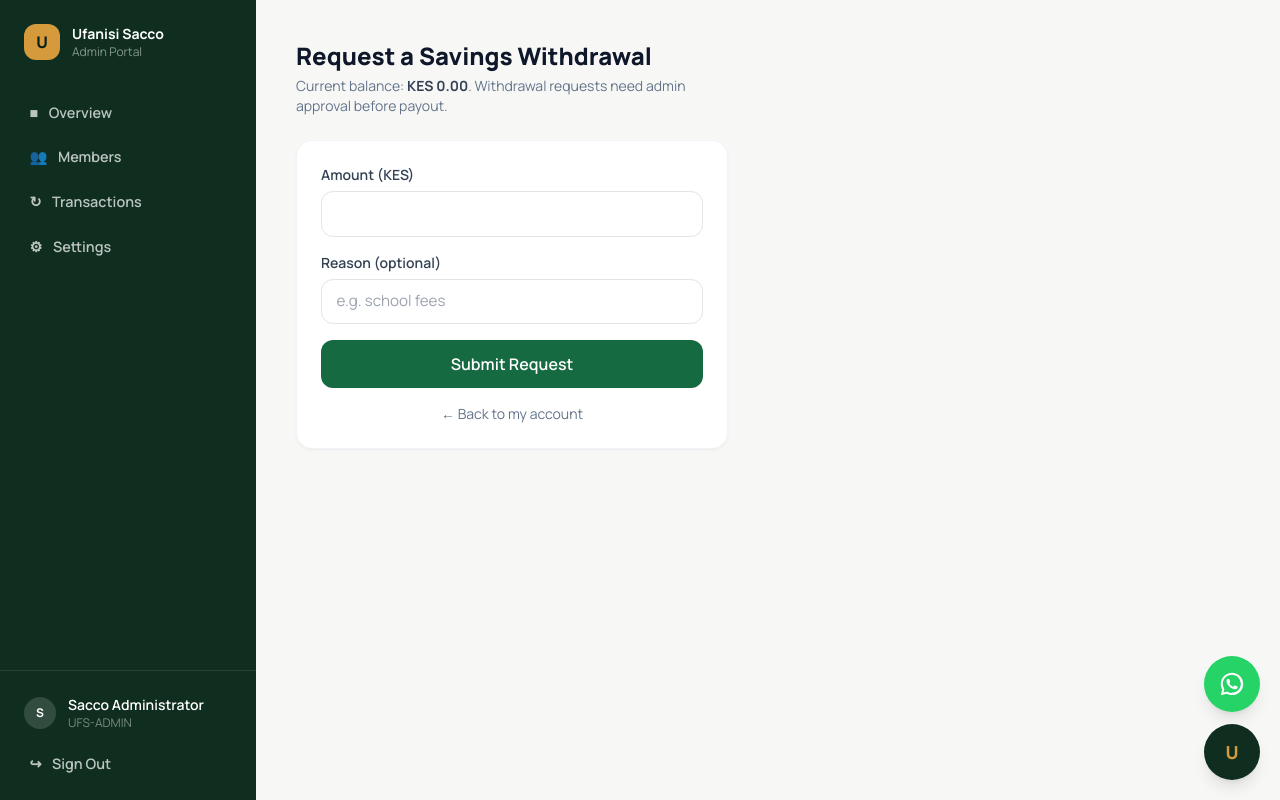
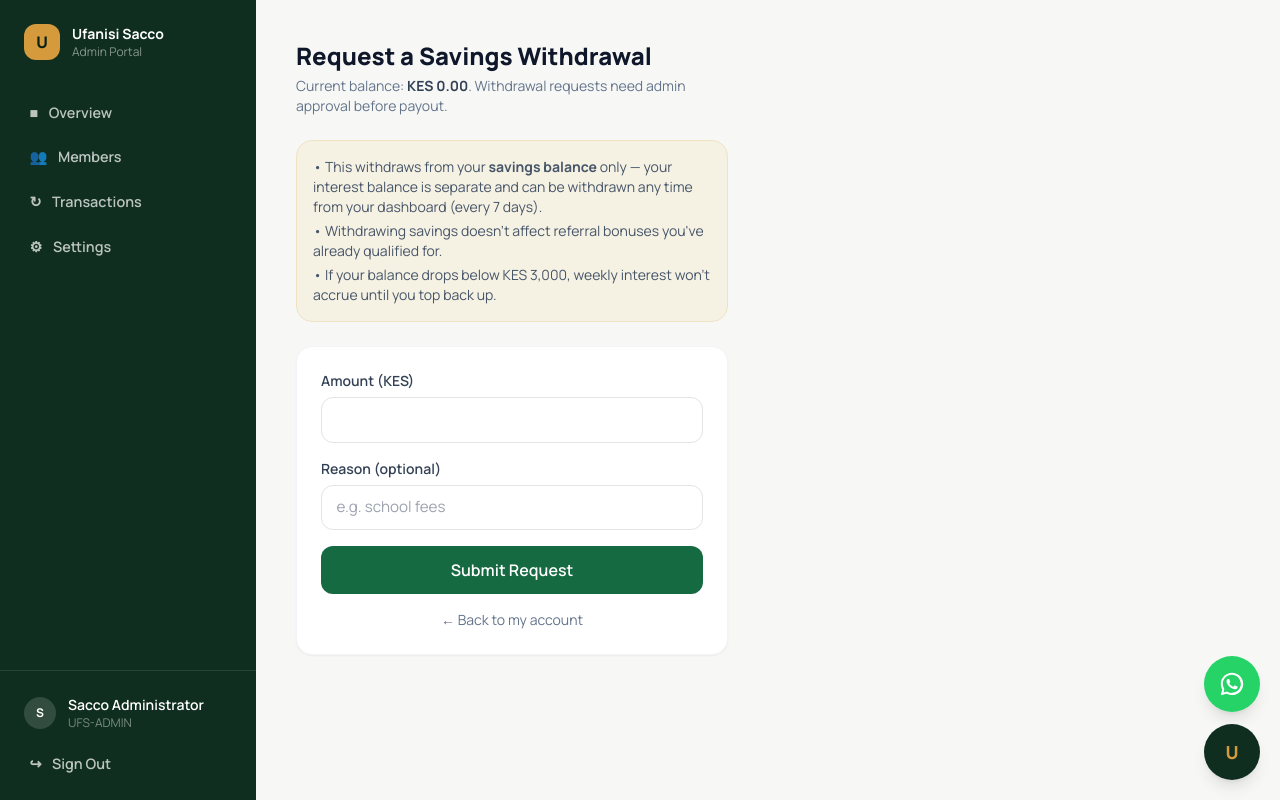
Before and after one commit to mubeakungu/UFANISI, a Flask app: page /member/withdraw-savings in a window 1280 px wide. Run offline with Flask 3, Linux system fonts and the light colour scheme; a user stored in the database is signed in; some libraries are stand-ins or nearby versions.

Commit message:
Enhance withdrawal page with savings info
Added informational messages regarding savings withdrawals and their implications.

```diff
--- a/templates/member/withdraw_savings.html
+++ b/templates/member/withdraw_savings.html
@@ -9,6 +9,12 @@
             Current balance: <strong class="text-slate-700">KES {{ "{:,.2f}".format(account.balance) if account else "0.00" }}</strong>.
             Withdrawal requests need admin approval before payout.
         </p>
+
+        <div class="bg-sand-100/70 border border-sand-200 rounded-2xl p-4 text-sm text-slate-600 mb-6 space-y-1">
+            <p>&bull; This withdraws from your <strong>savings balance</strong> only &mdash; your interest balance is separate and can be withdrawn any time from your dashboard (every 7 days).</p>
+            <p>&bull; Withdrawing savings doesn't affect referral bonuses you've already qualified for.</p>
+            <p>&bull; If your balance drops below KES {{ "{:,}".format(min_deposit) if min_deposit is defined else "3,000" }}, weekly interest won't accrue until you top back up.</p>
+        </div>
 
         <div class="bg-white rounded-2xl border border-slate-100 shadow-sm p-6">
             <form method="POST" class="space-y-4">
```
